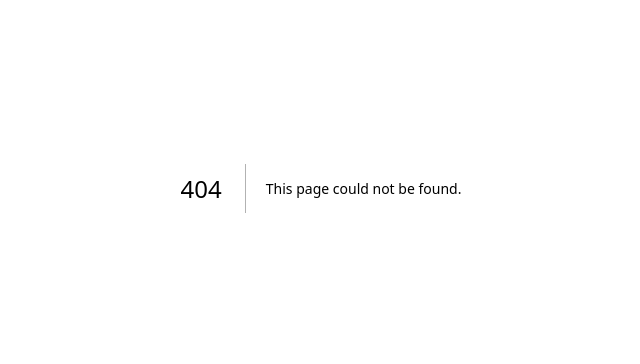
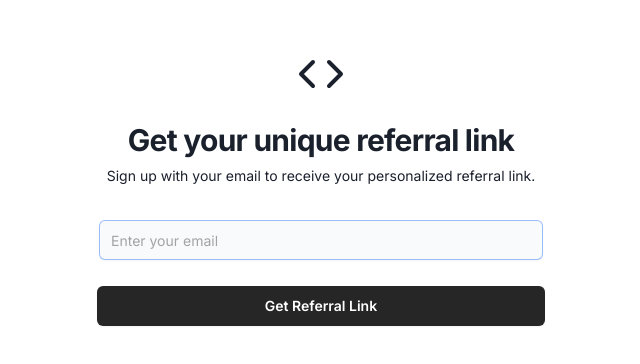
Before and after one commit to MuhammedBasith/CodeNuggets, a Next.js app: page /show-referral in a window 1280 px wide. Before the commit this address had no page. Shown: the part 212-576 px from the top of the page, without its empty margins (319-959 px from the left). Built offline with nearby package versions, Linux system fonts and the light colour scheme.

Commit message:
Add show referral page

```diff
--- /dev/null
+++ b/src/app/show-referral/page.jsx
@@ -0,0 +1,9 @@
+import GetReferralCodeAgain from '../../components/component/get-referral-code-again'
+
+export default function Page(){
+    return(
+        <>
+            <GetReferralCodeAgain />
+        </>
+    )
+}
--- a/src/components/component/BentoGridImplementation.jsx
+++ b/src/components/component/BentoGridImplementation.jsx
@@ -13,7 +13,7 @@ import {
     {
       Icon: SketchLogoIcon,
       name: "Earn Money While Learning",
-      description: "We believe learning should be rewarding, so, earn more than ₹500 in cash while learning with us.",
+      description: "We believe learning should be rewarding, so, earn upto ₹1000 in cash while learning with us.",
       href: "/",
       cta: "Learn more",
       background: <img className="absolute -right-20 -top-20 opacity-60" />,
--- /dev/null
+++ b/src/components/component/get-referral-code-again.tsx
@@ -0,0 +1,186 @@
+'use client'
+
+import { useState } from 'react';
+import InstagramIcon from '../component/InstagramIcon'
+import WhatsAppIcon from '../component/WhatsAppIcon'
+import Link from "next/link"
+import { Label } from "@/components/ui/label"
+import { Input } from "@/components/ui/input"
+import { Button } from "@/components/ui/button"
+import { useToast } from '@chakra-ui/react';
+
+export default function GetReferralCodeAgain() {
+  const toast = useToast();
+  const [formData, setFormData] = useState({ email: '' });
+  const [referralLink, setReferralLink] = useState('');
+  const [copySuccess, setCopySuccess] = useState(false);
+
+  const handleGenerateReferralLink = () => {
+    const referralID = formData.email.split('@')[0];
+    const newReferralLink = `https://codenuggets.studio/upskill?ref=${referralID}`;
+    setReferralLink(newReferralLink);
+  }
+
+  const handleCopy = () => {
+    navigator.clipboard.writeText(referralLink);
+    setCopySuccess(true);
+
+    toast({
+      title: "Referral link copied!",
+      status: "success",
+      duration: 2000,
+      isClosable: true,
+    });
+  }
+
+  const shareOnWhatsApp = () => {
+    const referralID = formData.email.split('@')[0];
+    const whatsappUrl = `https://api.whatsapp.com/send?text=Hey! 🌟 Join me for an exclusive 3-hour live Python class with CodeNuggets! 🚀 Learn Python from scratch and elevate your software career. Use my referral code: ${referralID} to sign up. You can earn money too! 💰 For every friend you refer, you can earn up to ₹1000! Don’t miss out on this amazing opportunity! Register now at https://codenuggets.studio/upskill?ref=${referralID}`;
+    window.open(whatsappUrl, '_blank');
+  };
+
+  const shareOnInstagram = () => {
+    const referralID = formData.email.split('@')[0];
+    const instagramUrl = `https://www.instagram.com/?text=Hey! 🌟 Join me for an exclusive 3-hour live Python class with CodeNuggets! 🚀 Learn Python from scratch and elevate your software career. Use my referral code: ${referralID} to sign up. You can earn money too! 💰 For every friend you refer, you can earn up to ₹1000! Don’t miss out on this amazing opportunity! Register now at https://codenuggets.studio/upskill?ref=${referralID}`;
+    window.open(instagramUrl, '_blank');
+  };
+
+  const handleInputChange = (e) => {
+    setFormData({ ...formData, [e.target.name]: e.target.value });
+  }
+
+  return (
+    <div className="flex min-h-[100vh] items-center justify-center bg-background px-4 py-12 sm:px-6 lg:px-8">
+      <div className="mx-auto w-full max-w-md space-y-8">
+        <div>
+          <Link href="#" className="flex justify-center" prefetch={false}>
+            <CodeIcon className="h-12 w-auto" />
+          </Link>
+          <h2 className="mt-6 text-center text-3xl font-bold tracking-tight text-foreground">
+            Get your unique referral link
+          </h2>
+          <p className="mt-2 text-center text-sm text-muted-foreground">
+            Sign up with your email to receive your personalized referral link.
+          </p>
+        </div>
+        <form className="space-y-6" onSubmit={(e) => e.preventDefault()}>
+          <div>
+            <Label htmlFor="email" className="sr-only">
+              Email address
+            </Label>
+            <Input
+              id="email"
+              name="email"
+              type="email"
+              autoComplete="email"
+              required
+              placeholder="Enter your email"
+              className="block w-full rounded-md border-0 py-1.5 text-foreground shadow-sm ring-1 ring-inset ring-muted focus:ring-2 focus:ring-inset focus:ring-primary sm:text-sm sm:leading-6"
+              onChange={handleInputChange}
+            />
+          </div>
+          <div>
+            <Button
+              type="button"
+              onClick={() => { handleGenerateReferralLink(); setCopySuccess(false); }}
+              className="flex w-full justify-center rounded-md bg-neutral-800 py-2 px-3 text-sm font-semibold text-white shadow-sm hover:bg-neutral-700 focus-visible:outline focus-visible:outline-2 focus-visible:outline-offset-2 focus-visible:outline-neutral-800"
+            >
+              Get Referral Link
+            </Button>
+          </div>
+        </form>
+        {referralLink && (
+          <div className="text-center text-sm text-muted-foreground">
+            <div className="font-medium">Your referral link:</div>
+            <div className="mt-2 flex flex-col gap-2">
+              <Input
+                type="text"
+                value={referralLink}
+                readOnly
+                className="flex text-center block w-full rounded-md border-0 bg-muted py-1.5 text-foreground shadow-sm ring-1 ring-inset ring-muted focus:ring-2 focus:ring-inset focus:ring-primary sm:text-sm sm:leading-6"
+              />
+              <Button
+                type="button"
+                variant="outline"
+                size="sm"
+                onClick={handleCopy}
+                className="flex w-full items-center justify-center rounded-md mb-6"
+              >
+                <CopyIcon className="h-4 w-4 mr-2" />
+                <span>Copy referral link</span>
+              </Button>
+            </div>
+            {formData.email && (
+              <div className="w-full mb-4">
+                <Button
+                  size="sm"
+                  className="w-full bg-green-500 text-white hover:bg-green-600 focus:outline-none focus:ring focus:ring-green-300 dark:focus:ring-green-700 rounded-md px-3 py-2 flex items-center justify-center"
+                  onClick={shareOnWhatsApp}
+                >
+                  <span className="mr-2">
+                    <WhatsAppIcon className="w-6 h-6 fill-current" />
+                  </span>
+                  Share on WhatsApp
+                </Button>
+              </div>
+            )}
+            {formData.email && (
+              <div className="w-full">
+                <Button
+                  size="sm"
+                  className="w-full bg-gradient-to-r from-yellow-400 via-red-500 to-pink-500 text-white hover:bg-opacity-90 focus:outline-none focus:ring focus:ring-gray-300 dark:focus:ring-gray-700 rounded-md px-3 py-2 flex items-center justify-center"
+                  onClick={shareOnInstagram}
+                >
+                  <span className="mr-2">
+                    <InstagramIcon className="w-5 h-5 fill-current" />
+                  </span>
+                  Share on Instagram
+                </Button>
+              </div>
+            )}
+          </div>
+        )}
+      </div>
+    </div>
+  )
+}
+
+function CodeIcon(props) {
+  return (
+    <svg
+      {...props}
+      xmlns="http://www.w3.org/2000/svg"
+      width="24"
+      height="24"
+      viewBox="0 0 24 24"
+      fill="none"
+      stroke="currentColor"
+      strokeWidth="2"
+      strokeLinecap="round"
+      strokeLinejoin="round"
+    >
+      <polyline points="16 18 22 12 16 6" />
+      <polyline points="8 6 2 12 8 18" />
+    </svg>
+  )
+}
+
+function CopyIcon(props) {
+  return (
+    <svg
+      {...props}
+      xmlns="http://www.w3.org/2000/svg"
+      width="24"
+      height="24"
+      viewBox="0 0 24 24"
+      fill="none"
+      stroke="currentColor"
+      strokeWidth="2"
+      strokeLinecap="round"
+      strokeLinejoin="round"
+    >
+      <rect width="14" height="14" x="8" y="8" rx="2" ry="2" />
+      <path d="M4 16c-1.1 0-2-.9-2-2V4c0-1.1.9-2 2-2h10c1.1 0 2 .9 2 2" />
+    </svg>
+  )
+}
```
